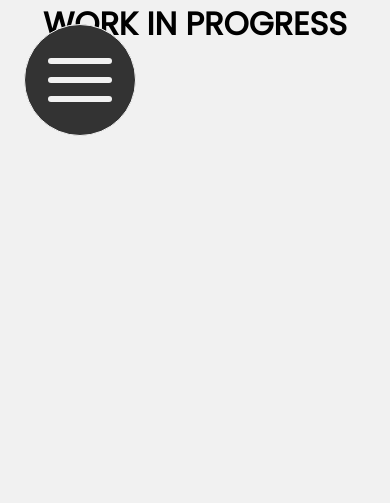
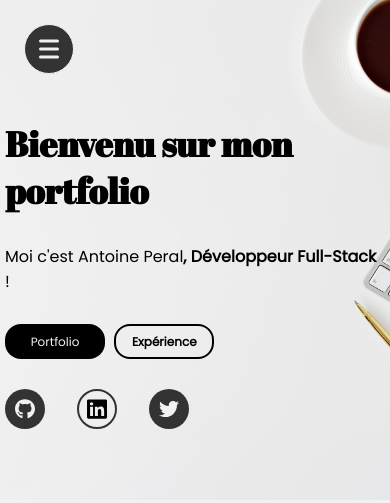
Before and after one commit to AntoinePeral/antoineperal.github.io, a plain HTML site: page index.html in a window 390 px wide. Drawn offline with nearby package versions, Linux system fonts and the light colour scheme.

Commit message:
animation +media querry home

```diff
--- a/app.js
+++ b/app.js
@@ -6,4 +6,43 @@ const containerLine = document.querySelector('.container-line');
 btnMenu.addEventListener('click', ()=> {
   containerLine.classList.toggle('active')
   nav.classList.toggle('menu-visible')
+});
+
+if(window.matchMedia('(max_width: 1300px)')) {
+
+  allItemNavs.forEach(item => {
+    item.addEventListener('click', () => {
+      nav.classList.toggle('menu-visible')
+      containerLine.classList.toggle('active')
+    })
+  }  )
+}
+
+// Animation text
+
+const txtAnimation = document.querySelector('.text-animation')
+
+let typewriter = new Typewriter(txtAnimation, {
+    loop: false,
+    deleteSpeed: 20
 })
+
+typewriter
+.pauseFor(1800)
+.changeDelay(20)
+.typeString('Moi c\'est Antoine Peral')
+.pauseFor(300)
+.typeString('<strong>, Développeur Full-Stack</strong> !')
+.pauseFor(1000)
+.deleteChars(13)
+.typeString('<span style="color: #27ae60;"> CSS</span> !')
+.pauseFor(1000)
+.deleteChars(5)
+.typeString('<span style="color: #EA39ff;"> NodeJs</span> !')
+.pauseFor(1000)
+.deleteChars(9)
+.typeString('<span style="color: midnightblue;"> React</span> !')
+.pauseFor(1000)
+.deleteChars(8)
+.typeString('<span style="color: #ff6910;"> JavaScript</span> !')
+.start()
--- a/index.html
+++ b/index.html
@@ -70,9 +70,41 @@
       </div>
   </nav>
 
-  <main>
-    <h1>WORK IN PROGRESS</h1>
-  </main>
+  <!-- Section Home -->
+  <section class="home-page" id="home-page">
+    <h1> Bienvenu sur mon portfolio</h1>
+    <p class="text-animation"></p>
+    <a href="#" class="btn-home btn-home1">Portfolio</a>
+    <a href="#" class="btn-home btn-home2">Expérience</a>
+
+    <div class="medias">
+      <a href="https://github.com" target="blank">
+        <div class="media media1">
+          <img src="ressources/github.svg" alt="github icon" class="icon-medias">
+        </div>
+      </a>
+      <a href="https://linkedin.com" target="blank">
+        <div class="media media2">
+          <img src="ressources/linkedin.svg" alt="linkedin icon" class="icon-medias">
+        </div>
+      </a>
+      <a href="https://twitter.com" target="blank">
+        <div class="media media3">
+          <img src="ressources/twitter.svg" alt="twitter icon" class="icon-medias">
+        </div>
+      </a>
+    </div>
+
+    <a href="#">
+      <div class="btn-container">
+        <img src="ressources/arrowDown.svg" alt="logo arrow down" class="logo-btn-container-home">
+      </div>
+    </a>
+
+  </section>
+
+
+  <script src="https://unpkg.com/typewriter-effect@latest/dist/core.js"></script>
   <script src="app.js"></script>
 </body>
 
--- a/style.css
+++ b/style.css
@@ -17,12 +17,9 @@ body{
 }
 
 /* TO FINISH */
-h1{
-  text-align: center;
-  margin: auto;
-}
 
-/*---- Nav-bar Items ----- */
+
+/*------------------------ Nav-bar Items ---------------------- */
 .left-nav{
   width: 300px;
   height: 100vh;
@@ -97,7 +94,7 @@ h1{
   transform: translate(-50%,-50%);
 }
 
-/* Nav-bar Logo */
+/*----------------- Nav-bar Logo ------------------------- */
 
 .logo-circle {
   width: 7rem;
@@ -117,12 +114,12 @@ h1{
   transform: translate(-50%,-50%);
 }
 
-/* Responsive  */
+/*------------------- Responsive -------------------  */
 @media screen and (max-width: 1300px) {
   .left-nav{
     left: -300px!important;
 
-    width: 15rem;
+    width: 18rem;
     min-height:  300px;
 
     display: flex;
@@ -146,8 +143,8 @@ h1{
 
 
   .btn-menu-container{
-    width: 7rem;
-    height: 7rem;
+    width: 5rem;
+    height: 5rem;
     border: 1px solid #f1f1f1;
     border-radius:  50%;
     background: #333;
@@ -158,7 +155,7 @@ h1{
   }
 
   .container-line{
-    width: 4rem;
+    width: 3rem;
     height: 3rem;
     cursor: pointer;
     position: absolute;
@@ -184,7 +181,7 @@ h1{
     background-color: #f1f1f1;
     width: 100%;
     height: 100%;
-    bottom: 1.2rem;
+    bottom: 0.8rem;
     border-radius: 3rem;
   }
 
@@ -194,7 +191,7 @@ h1{
     background-color: #f1f1f1;
     width: 100%;
     height: 100%;
-    top: 1.2rem;
+    top: 0.8rem;
     border-radius: 3rem;
   }
 
@@ -215,3 +212,245 @@ h1{
   }
 
 }
+
+/* -------------Home page --------------------*/
+
+.home-page{
+  background: url(ressources/accueil.jpg);
+  background-repeat: no-repeat;
+  background-size: cover;
+  background-position: right;
+  height: 100vh;
+  min-height: 90vh;
+  width: calc(100% - 300px);
+  margin-left: auto;
+  position: relative;
+}
+
+h1 {
+  font-size: 7rem;
+  font-family: 'Abril Fatface', sans-serif;
+  margin: 0 2rem;
+  padding-top: 15rem;
+}
+
+.text-animation{
+  font-size: 1.8rem;
+  margin: 1rem 0 1rem 2rem;
+}
+
+.btn-home {
+  display: inline-flex;
+  width: 12rem;
+  height: 3.5rem;
+  text-decoration: none;
+  background: #000;
+  justify-content: center;
+  align-items: center;
+  color: #f1f1f1;
+  margin: 1rem 0 0 0;
+  border-radius: 1rem;
+  font-size: 1.2rem;
+}
+
+.btn-home1 {
+  margin: 0 2rem;
+}
+.btn-home2 {
+  background: transparent;
+  border: 2px solid black;
+  color: black;
+  font-weight: 700;
+}
+
+.medias {
+  display: flex;
+  margin-left: 1.5rem;
+  margin-top: 1.5rem;
+}
+.media {
+  width: 4rem;
+  height: 4rem;
+  background: #333;
+  border-radius: 50%;
+  margin-right: 2rem;
+  display: flex;
+  justify-content: center;
+  align-items: center;
+  cursor: pointer;
+}
+.media2 {
+  background: transparent;
+  border: 2px solid #333;
+}
+.icon-medias {
+  width: 30px;
+}
+
+.btn-container {
+  width: 4.5rem;
+  height: 4.5rem;
+  position: absolute;
+  bottom: 20px;
+  left: 60px;
+  border-radius: 50%;
+  display: flex;
+  justify-content: center;
+  align-items: center;
+  cursor: pointer;
+  box-shadow: 0 0 0 0 #333;
+  background: #333;
+  animation: pulse 1.3s infinite;
+}
+
+@keyframes pulse {
+  to {
+      box-shadow: 0 0 0 8px rgba(255,255,255,0.01);
+  }
+}
+.logo-btn-container-home{
+  width: 2.5rem;
+}
+
+/* Medias Accueil */
+
+@media screen and (max-width: 1300px) {
+  .home-page {
+      width: 100%;
+      background-position: center;
+  }
+}
+@media screen and (max-width: 1000px) {
+  .home-page {
+      height: 70vh;
+      min-height: 0;
+  }
+  h1 {
+      font-size: 70px;
+      margin: 0 30px 0 30px;
+      padding-top: 100px;
+  }
+  .home-page p {
+      margin: 20px 0 20px 30px;
+  }
+  .btn-home1 {
+      margin: 10px 0 0 30px;
+  }
+  .medias {
+      margin-left: 30px;
+  }
+  .btn-container {
+      display: none;
+  }
+}
+
+@media screen and (max-width: 700px) {
+  .home-page {
+      height: 600px;
+  }
+  h1 {
+      font-size: 50px;
+      margin: 0 30px;
+  }
+  .home-page p {
+      font-size: 20px;
+  }
+  .btn-menu-container {
+      width: 60px;
+      height: 60px;
+  }
+
+  .line{
+    width: 75%;
+    height: 10%;
+  }
+}
+
+@media screen and (max-width: 500px) {
+
+  h1 {
+      font-size: 35px;
+  }
+  .home-page p {
+      font-size: 16px;
+  }
+  .btn-home{
+      width: 120px;
+      font-size: 13px;
+      height: 40px;
+      margin: 10px 0 0 5px;
+  }
+  .btn-home1 {
+      margin: 10px 0 0 30px;
+  }
+  .media {
+      width: 40px;
+      height: 40px;
+  }
+  .icon-medias {
+      width: 20px;
+  }
+
+  .line{
+    width: 75%;
+    height: 10%;
+  }
+
+}
+
+@media screen and (max-width: 450px) {
+  .btn-menu-container {
+      width: 50px;
+      height: 50px;
+  }
+  .container-line{
+      width: 20px;
+      height: 38px;
+  }
+  .line {
+      height: 3px;
+      width: 100%;
+  }
+  .line::before {
+      bottom: 8px;
+      height: 3px;
+  }
+  .line::after {
+      top: 8px;
+      height: 3px;
+  }
+  .home-page {
+      height: 500px;
+  }
+  h1 {
+      margin: 0 30px 0 5px;
+      padding-top: 120px;
+  }
+  .home-page p {
+      margin: 30px 0 0 5px;
+  }
+  .btn-home{
+      width: 100px;
+      font-size: 12px;
+      height: 35px;
+      margin: 30px 0 0 5px;
+  }
+  .medias {
+      margin-top: 30px;
+      margin-left: 5px;
+  }
+  .icon-medias {
+      width: 20px;
+  }
+}
+
+@media screen and (max-width: 380px) {
+  .text-animation {
+      font-size: 15px!important;
+  }
+}
+@media screen and (max-width: 370px) {
+  .text-animation {
+      font-size: 13px!important;
+  }
+}
```
